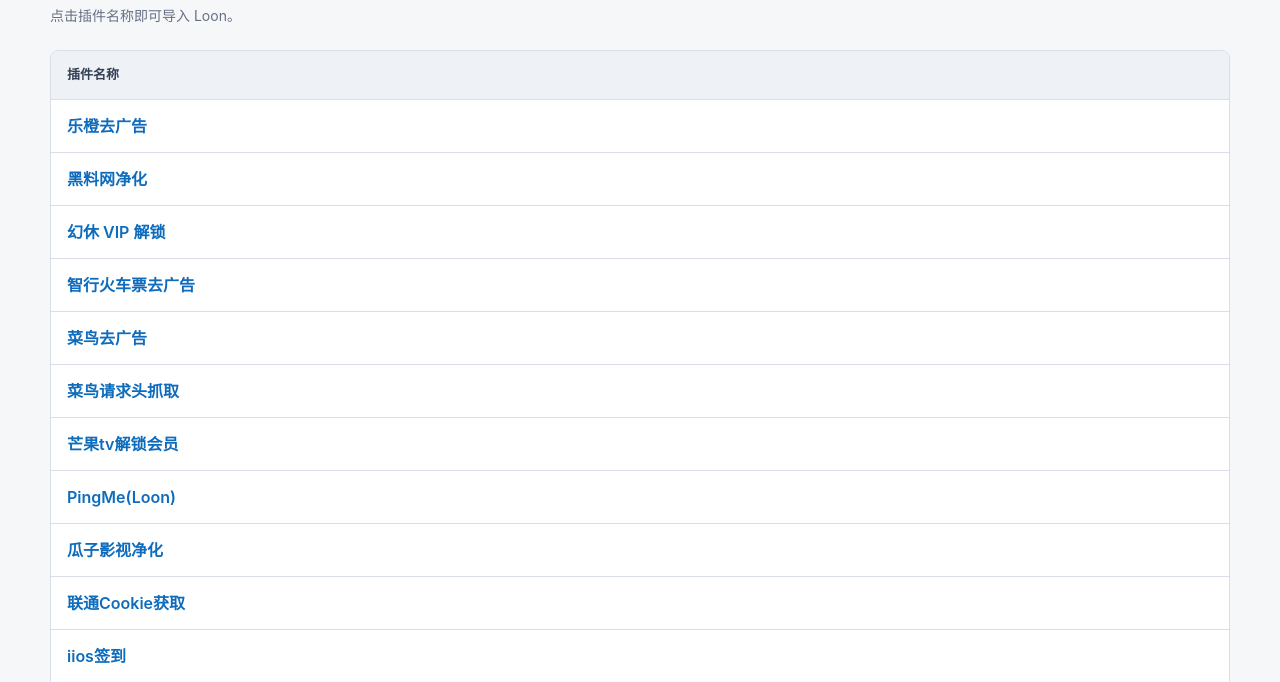
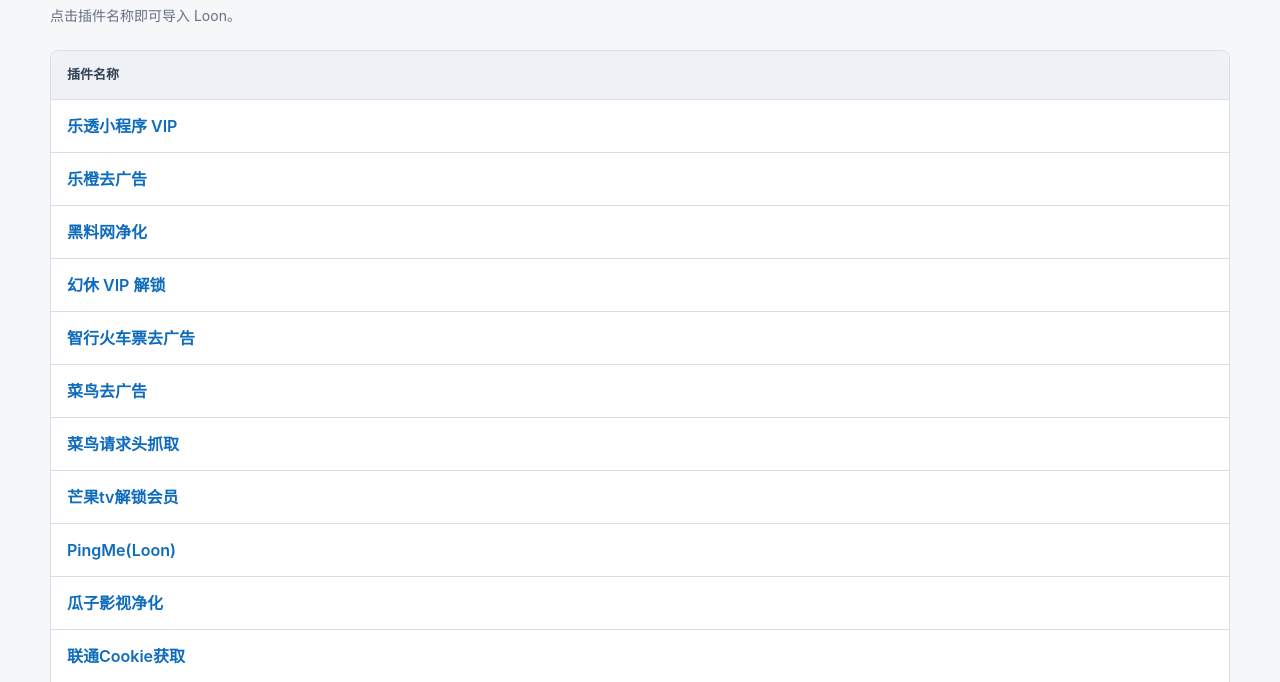
Before and after one commit to minky-fun/loon-scripts, a plain HTML site: page index.html in a window 1280 px wide. Shown: the part 85-767 px from the top of the page. Drawn offline with Linux system fonts and the light colour scheme.

Commit message:
add lottery plugin to install page

```diff
--- a/index.html
+++ b/index.html
@@ -103,6 +103,9 @@
           </thead>
           <tbody>
             <tr>
+              <td><a href="https://www.nsloon.com/openloon/import?plugin=https://raw.githubusercontent.com/minky-fun/loon-scripts/main/lottery_vip_unlock.lpx">乐透小程序 VIP</a></td>
+            </tr>
+            <tr>
               <td><a href="https://www.nsloon.com/openloon/import?plugin=https://raw.githubusercontent.com/minky-fun/loon-scripts/main/plugins/lechange_ad_block.lpx">乐橙去广告</a></td>
             </tr>
             <tr>
```
